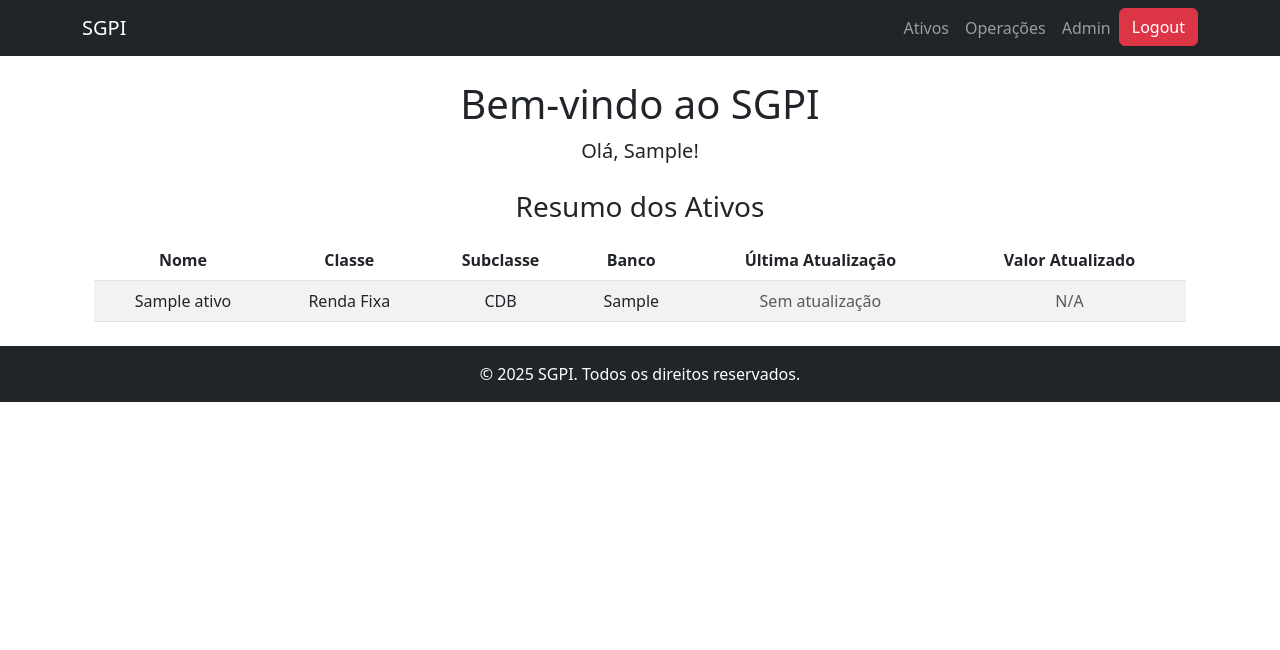
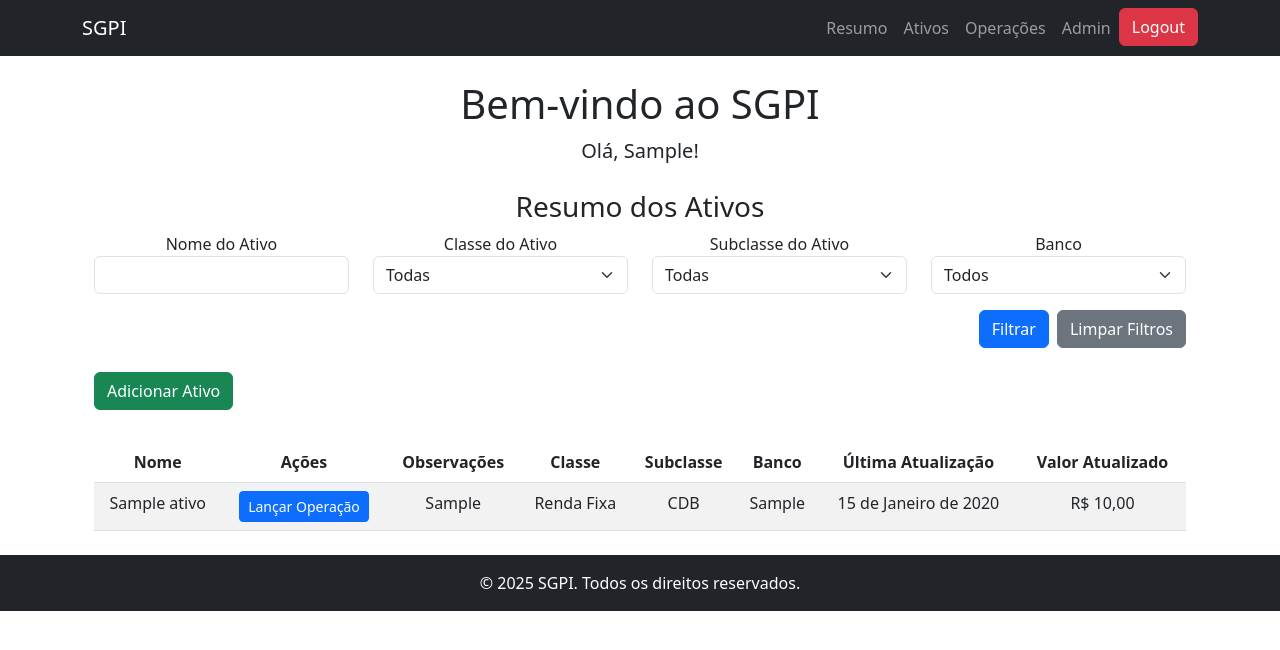
Before and after one commit to lhscaldas/BD-de-Investimentos, a Django app: page / in a window 1280 px wide. Shown: the top 650 px of the page. Run offline with Django 5.2, Linux system fonts and the light colour scheme; a user stored in the database is signed in; tables that the repository leaves empty hold one stand-in row (values such as "Sample post").

Commit message:
resumo feito até mostrar os valores atualizados

```diff
--- a/desenvolvimento/investimentos/models.py
+++ b/desenvolvimento/investimentos/models.py
@@ -8,20 +8,16 @@ class Ativo(models.Model):
     ]
 
     SUBCLASSES = [
-    ('Renda Fixa', [
-        ('CDB', 'CDB'),
-        ('Tesouro Direto', 'Tesouro Direto'),
-        ('Fundo de Renda Fixa', 'Fundo de Renda Fixa'),
-    ]),
-    ('Renda Variável', [
-        ('Ações', 'Ações'),
-        ('Fundos de Ações', 'Fundos de Ações'),
-        ('Fundos Multimercado', 'Fundos Multimercado'),
-        ('FII', 'FII'),
-        ('Criptomoeda', 'Criptomoeda'),
-        ('Fundos no Exterior', 'Fundos no Exterior'),
-    ])
-]
+    ('CDB', 'CDB'),
+    ('Tesouro Direto', 'Tesouro Direto'),
+    ('Fundo de Renda Fixa', 'Fundo de Renda Fixa'),
+    ('Ações', 'Ações'),
+    ('Fundos de Ações', 'Fundos de Ações'),
+    ('Fundos Multimercado', 'Fundos Multimercado'),
+    ('FII', 'FII'),
+    ('Criptomoeda', 'Criptomoeda'),
+    ('Fundos no Exterior', 'Fundos no Exterior'),
+    ]
 
     usuario = models.ForeignKey(User, on_delete=models.CASCADE, verbose_name="Usuário")
     nome = models.CharField(max_length=100, verbose_name="Nome do Ativo")
--- a/desenvolvimento/investimentos/templates/listar_operacoes.html
+++ b/desenvolvimento/investimentos/templates/listar_operacoes.html
@@ -6,7 +6,7 @@
 
         {% include 'listar_filtro_operacoes.html' %}
 
-        <a href="{% url 'criar_operacao' %}" class="btn btn-success mb-3">Adicionar Operação</a>
+        <a href="{% url 'criar_operacao' %}?next={% url 'listar_operacoes' %}" class="btn btn-success mb-3">Adicionar Operação</a>
         <a href="{% url 'importar_operacoes' %}" class="btn btn-info mb-3">Importar CSV</a>
         <table class="table table-striped">
             <thead>
--- a/desenvolvimento/investimentos/templates/resumo.html
+++ b/desenvolvimento/investimentos/templates/resumo.html
@@ -15,46 +15,61 @@
         <!-- Tabela de Ativos com Última Atualização -->
         <div class="container mt-4">
             <h3 class="text-center">Resumo dos Ativos</h3>
+            {% include 'resumo_filtro.html' %}
+
+            <div class="text-start">
+                <a href="{% url 'criar_ativo' %}?next={{ request.get_full_path }}"
+                    class="btn btn-success mb-3">
+                        Adicionar Ativo
+                </a>
+            </div>
+
+
             <table class="table table-striped mt-3">
                 <thead>
                     <tr>
                         <th>Nome</th>
+                        <th>Ações</th>
+                        <th>Observações</th>
                         <th>Classe</th>
                         <th>Subclasse</th>
                         <th>Banco</th>
                         <th>Última Atualização</th>
                         <th>Valor Atualizado</th>
+
                     </tr>
                 </thead>
                 <tbody>
                     {% for ativo in ativos %}
                     <tr>
                         <td>{{ ativo.nome }}</td>
+                        <td>
+                            <a href="{% url 'criar_operacao' %}?ativo={{ ativo.id }}&next={{ request.get_full_path }}"
+                            class="btn btn-primary btn-sm">
+                                Lançar Operação
+                            </a>
+                        </td>
+                        <td>{{ ativo.observacoes }}</td>
                         <td>{{ ativo.classe }}</td>
                         <td>{{ ativo.subclasse }}</td>
                         <td>{{ ativo.banco }}</td>
                         <td>
                             {% if ativo.ultima_atualizacao %}
-                                {{ ativo.ultima_atualizacao.data }}
+                                {{ ativo.ultima_atualizacao }}
                             {% else %}
                                 <span class="text-muted">Sem atualização</span>
                             {% endif %}
                         </td>
-                        <td>
-                            {% if ativo.ultima_atualizacao %}
-                                R$ {{ ativo.ultima_atualizacao.valor }}
-                            {% else %}
-                                <span class="text-muted">N/A</span>
-                            {% endif %}
-                        </td>
+                        <td>R$ {{ ativo.valor_atualizado|floatformat:2 }}</td>
                     </tr>
                     {% empty %}
                     <tr>
-                        <td colspan="6" class="text-center">Nenhum ativo encontrado.</td>
+                        <td colspan="7" class="text-center">Nenhum ativo encontrado.</td>
                     </tr>
                     {% endfor %}
                 </tbody>
             </table>
+
         </div>
 
     {% else %}
--- /dev/null
+++ b/desenvolvimento/investimentos/templates/resumo_filtro.html
@@ -0,0 +1,49 @@
+<form method="GET" class="mb-4">
+    <div class="row">
+        <!-- Filtro por Nome-->
+        <div class="col-md-3">
+            <label for="nome">Nome do Ativo</label>
+            <input type="text" name="nome" class="form-control" value="{{ request.GET.nome }}">
+        </div>
+        <!-- Filtro por Classe -->
+        <div class="col-md-3">
+            <label for="classe">Classe do Ativo</label>
+            <select name="classe" class="form-select">
+                <option value="">Todas</option>
+                {% for classe in classes_disponiveis %}
+                    <option value="{{ classe }}" {% if request.GET.classe == classe %}selected{% endif %}>
+                        {{ classe }}
+                    </option>
+                {% endfor %}
+            </select>
+        </div>
+        <!-- Filtro por Subclasse -->
+        <div class="col-md-3">
+            <label for="subclasse">Subclasse do Ativo</label>
+            <select name="subclasse" class="form-select">
+                <option value="">Todas</option>
+                {% for subclasse in subclasses_disponiveis %}
+                    <option value="{{ subclasse }}" {% if request.GET.subclasse == subclasse %}selected{% endif %}>
+                        {{ subclasse }}
+                    </option>
+                {% endfor %}
+            </select>
+        </div>
+        <!-- Filtro por Banco -->
+        <div class="col-md-3">
+            <label for="banco">Banco</label>
+            <select name="banco" class="form-select">
+                <option value="">Todos</option>
+                {% for banco in bancos_disponiveis %}
+                    <option value="{{ banco }}" {% if request.GET.banco == banco %}selected{% endif %}>
+                        {{ banco }}
+                    </option>
+                {% endfor %}
+            </select>
+        </div>
+        </div>
+    <div class="d-flex justify-content-end mt-3">
+        <button type="submit" class="btn btn-primary me-2">Filtrar</button>
+        <a href="{% url 'listar_ativos' %}" class="btn btn-secondary">Limpar Filtros</a>
+    </div>
+</form>
--- a/desenvolvimento/investimentos/views_resumo.py
+++ b/desenvolvimento/investimentos/views_resumo.py
@@ -1,7 +1,7 @@
+from django.db.models import Max, Sum
 from django.views.generic import ListView
 from django.contrib.auth.mixins import LoginRequiredMixin
 from .models import Ativo, Operacao
-from django.db.models import Max
 
 class ResumoView(LoginRequiredMixin, ListView):
     model = Ativo
@@ -11,7 +11,12 @@ class ResumoView(LoginRequiredMixin, ListView):
     def get_queryset(self):
         queryset = Ativo.objects.filter(usuario=self.request.user)
 
-        # Obtém a data da operação de atualização mais recente para cada ativo
+        # Aplica os filtros somente se houver valores preenchidos
+        filtros_validos = ['nome', 'classe', 'subclasse', 'banco']
+        filtros = {f"{k}__icontains": v for k, v in self.request.GET.items() if v and k in filtros_validos}
+        queryset = queryset.filter(**filtros)
+
+        # Obtém a data da última operação de atualização para cada ativo
         ultimas_atualizacoes = (
             Operacao.objects.filter(ativo__usuario=self.request.user, tipo="atualizacao")
             .values("ativo")
@@ -24,16 +29,68 @@ class ResumoView(LoginRequiredMixin, ListView):
             for item in ultimas_atualizacoes
         }
 
-        # Adiciona a última atualização ao contexto de cada ativo
         for ativo in queryset:
-            ultima_data = atualizacoes_dict.get(ativo.id)
-            if ultima_data:
-                ativo.ultima_atualizacao = (
-                    Operacao.objects.filter(ativo=ativo, tipo="atualizacao", data=ultima_data)
+            ultima_data_atualizacao = atualizacoes_dict.get(ativo.id)
+
+            # Obtém a última operação de atualização
+            if ultima_data_atualizacao:
+                ultima_atualizacao = (
+                    Operacao.objects.filter(ativo=ativo, tipo="atualizacao", data=ultima_data_atualizacao)
                     .order_by("-data")
                     .first()
                 )
+                valor_atualizado = ultima_atualizacao.valor
             else:
-                ativo.ultima_atualizacao = None  # Se não houver atualizações
+                ultima_atualizacao = None
+                valor_atualizado = ativo.valor_inicial  # Se não houver atualização, começa com o valor inicial
+
+            # Obtém a soma de compras e vendas após a última atualização (se houver atualização)
+            if ultima_data_atualizacao:
+                compras = (
+                    Operacao.objects.filter(ativo=ativo, tipo="compra", data__gt=ultima_data_atualizacao)
+                    .aggregate(total_compras=Sum("valor"))["total_compras"] or 0
+                )
+                vendas = (
+                    Operacao.objects.filter(ativo=ativo, tipo="venda", data__gt=ultima_data_atualizacao)
+                    .aggregate(total_vendas=Sum("valor"))["total_vendas"] or 0
+                )
+            else:
+                compras = 0
+                vendas = 0
+
+            # Ajusta o valor atualizado com compras e vendas
+            valor_atualizado += compras - vendas
+
+            # Verifica se há uma compra ou venda mais recente que a última atualização
+            ultima_operacao = (
+                Operacao.objects.filter(ativo=ativo, tipo__in=["compra", "venda"])
+                .order_by("-data")
+                .first()
+            )
+
+            if ultima_operacao and (not ultima_data_atualizacao or ultima_operacao.data > ultima_data_atualizacao):
+                ultima_data_atualizacao = ultima_operacao.data  # Atualiza a data da última atualização
+
+            # Se o ativo não tem nenhuma operação, mantém a data de aquisição como última atualização
+            if not ultima_data_atualizacao:
+                ultima_data_atualizacao = ativo.data_aquisicao
+
+            # Adiciona os valores calculados ao objeto ativo
+            ativo.ultima_atualizacao = ultima_data_atualizacao
+            ativo.valor_atualizado = valor_atualizado  # Novo atributo para o template
 
         return queryset
+
+
+
+    def get_context_data(self, **kwargs):
+        """ Adiciona as opções de filtro ao contexto """
+        context = super().get_context_data(**kwargs)
+        usuario_ativos = Ativo.objects.filter(usuario=self.request.user)
+
+        # Obtém valores únicos de Classe, Subclasse e Banco
+        context['classes_disponiveis'] = usuario_ativos.values_list('classe', flat=True).distinct()
+        context['subclasses_disponiveis'] = usuario_ativos.values_list('subclasse', flat=True).distinct()
+        context['bancos_disponiveis'] = usuario_ativos.values_list('banco', flat=True).distinct()
+
+        return context
--- a/desenvolvimento/sgpi/templates/base.html
+++ b/desenvolvimento/sgpi/templates/base.html
@@ -17,6 +17,7 @@
             <div class="collapse navbar-collapse" id="navbarNav">
                 <ul class="navbar-nav ms-auto">
                     {% if user.is_authenticated %}
+                    <li class="nav-item"><a class="nav-link" href="{% url 'resumo' %}">Resumo</a></li>
                     <li class="nav-item"><a class="nav-link" href="{% url 'listar_ativos' %}">Ativos</a></li>
                     <li class="nav-item"><a class="nav-link" href="{% url 'listar_operacoes' %}">Operações</a></li>
 
```
Also changed, not shown: desenvolvimento/Requisitos_1v00.md (+4 -4 lines), desenvolvimento/investimentos/forms.py (+35 -16 lines), desenvolvimento/investimentos/templates/form_ativo.html (+10 -13 lines), desenvolvimento/investimentos/templates/form_operacao.html (+15 -4 lines), desenvolvimento/investimentos/views_ativos.py (+20 -0 lines), desenvolvimento/investimentos/views_operacao.py (+22 -2 lines), desenvolvimento/sgpi/templates/index_old.html (deleted, +0 -83 lines), desenvolvimento/investimentos/migrations/0005_alter_ativo_subclasse.py (added), desenvolvimento/investimentos/migrations/0006_alter_ativo_subclasse.py (added).
